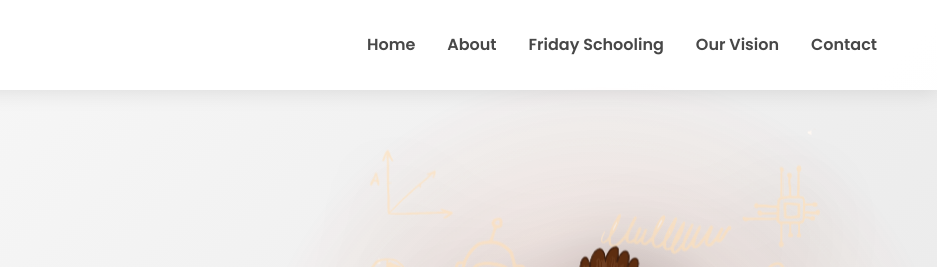
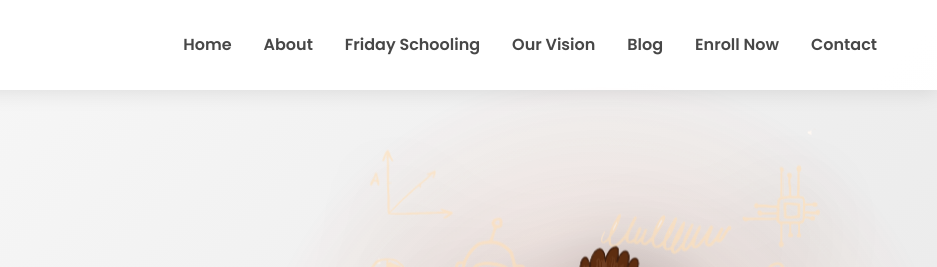
Before and after one commit to jubairtrr/zontromontro-landing, a website: page index.html in a window 1280 px wide. Shown: the top 267 px of the page, 343-1280 px from the left. Drawn offline with Linux system fonts and the light colour scheme.

Commit message:
add blog, enroll

```diff
--- a/index.html
+++ b/index.html
@@ -22,8 +22,8 @@
                     <li class="nav-item"><a href="#about" class="nav-link">About</a></li>
                     <li class="nav-item"><a href="#friday-schooling" class="nav-link">Friday Schooling</a></li>
                     <li class="nav-item"><a href="#vision" class="nav-link">Our Vision</a></li>
-                    <!-- <li class="nav-item"><a href="blog.html" class="nav-link">Blog</a></li>
-                    <li class="nav-item"><a href="enroll.html" class="nav-link">Enroll Now</a></li> -->
+                    <li class="nav-item"><a href="blog.html" class="nav-link">Blog</a></li>
+                    <li class="nav-item"><a href="enroll.html" class="nav-link">Enroll Now</a></li>
                     <li class="nav-item"><a href="#footer_ff" class="nav-link">Contact</a></li>
                 </ul>
                 <div class="hamburger">
```
